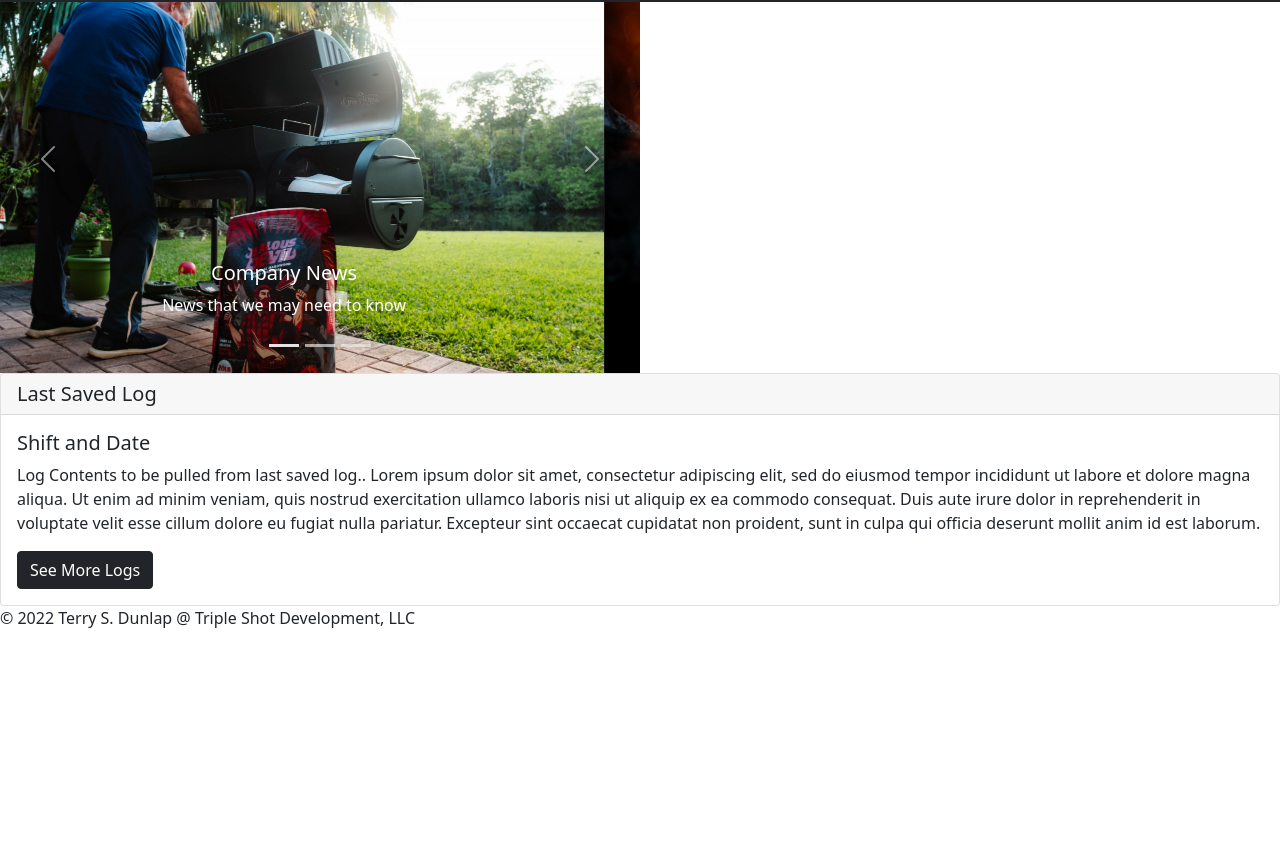
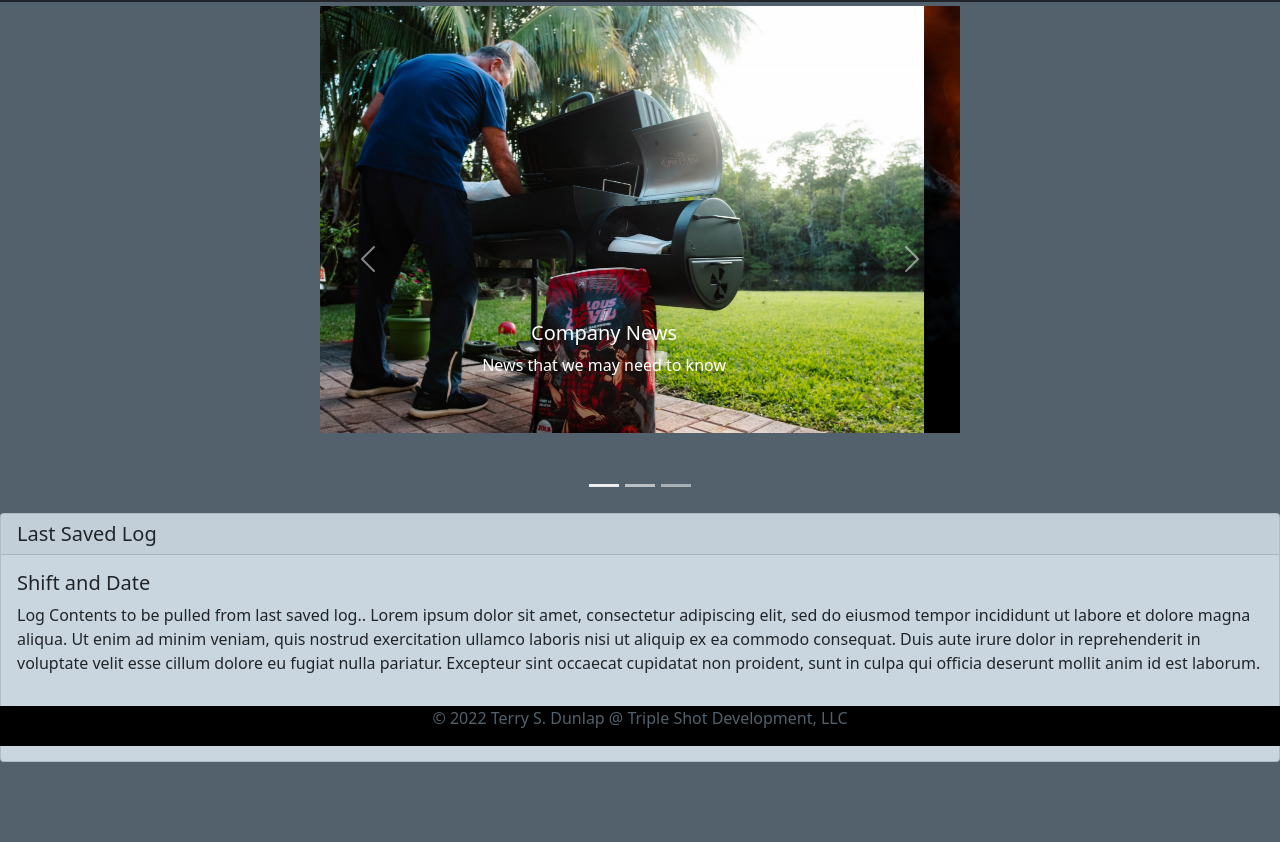
Before and after one commit to DevRogue20/Taruma, a plain HTML site: page index.html in a window 1280 px wide. Shown: the part 54-896 px from the top of the page. Before the commit the page ends 800 px from the top, so only its background shows below. Drawn offline with nearby package versions, Linux system fonts and the light colour scheme; the site is published under a folder, as on GitHub Pages, so addresses that start at the root find nothing.

Commit message:
working on css display on live site

```diff
--- a/index.html
+++ b/index.html
@@ -5,7 +5,7 @@
   <meta charset="utf-8">
   <title>Taruma Fruitdale Operations</title>
   <link href="https://cdn.jsdelivr.net/npm/bootstrap@5.1.3/dist/css/bootstrap.min.css" rel="stylesheet" integrity="sha384-1BmE4kWBq78iYhFldvKuhfTAU6auU8tT94WrHftjDbrCEXSU1oBoqyl2QvZ6jIW3" crossorigin="anonymous">
-  <link rel="stylesheet" href="/Taruma/css/styles.css">
+  <link rel="stylesheet" href="css/styles.css">
   <link rel="preconnect" href="https://fonts.googleapis.com">
   <link rel="preconnect" href="https://fonts.gstatic.com" crossorigin>
   <link href="https://fonts.googleapis.com/css2?family=Rubik:wght@500&family=Ubuntu:wght@300&family=Ubuntu:wght@500&display=swap" rel="stylesheet">
```
